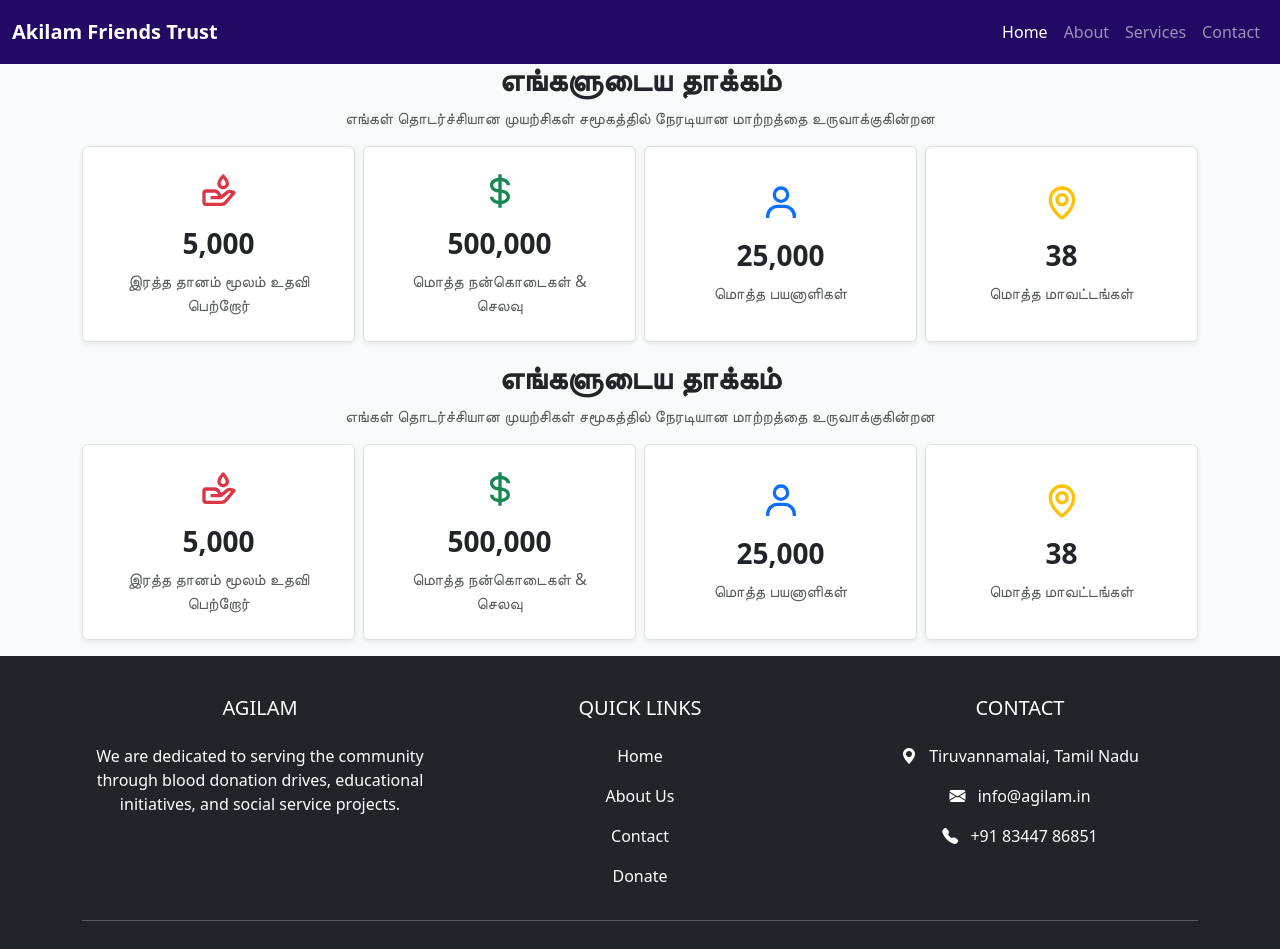
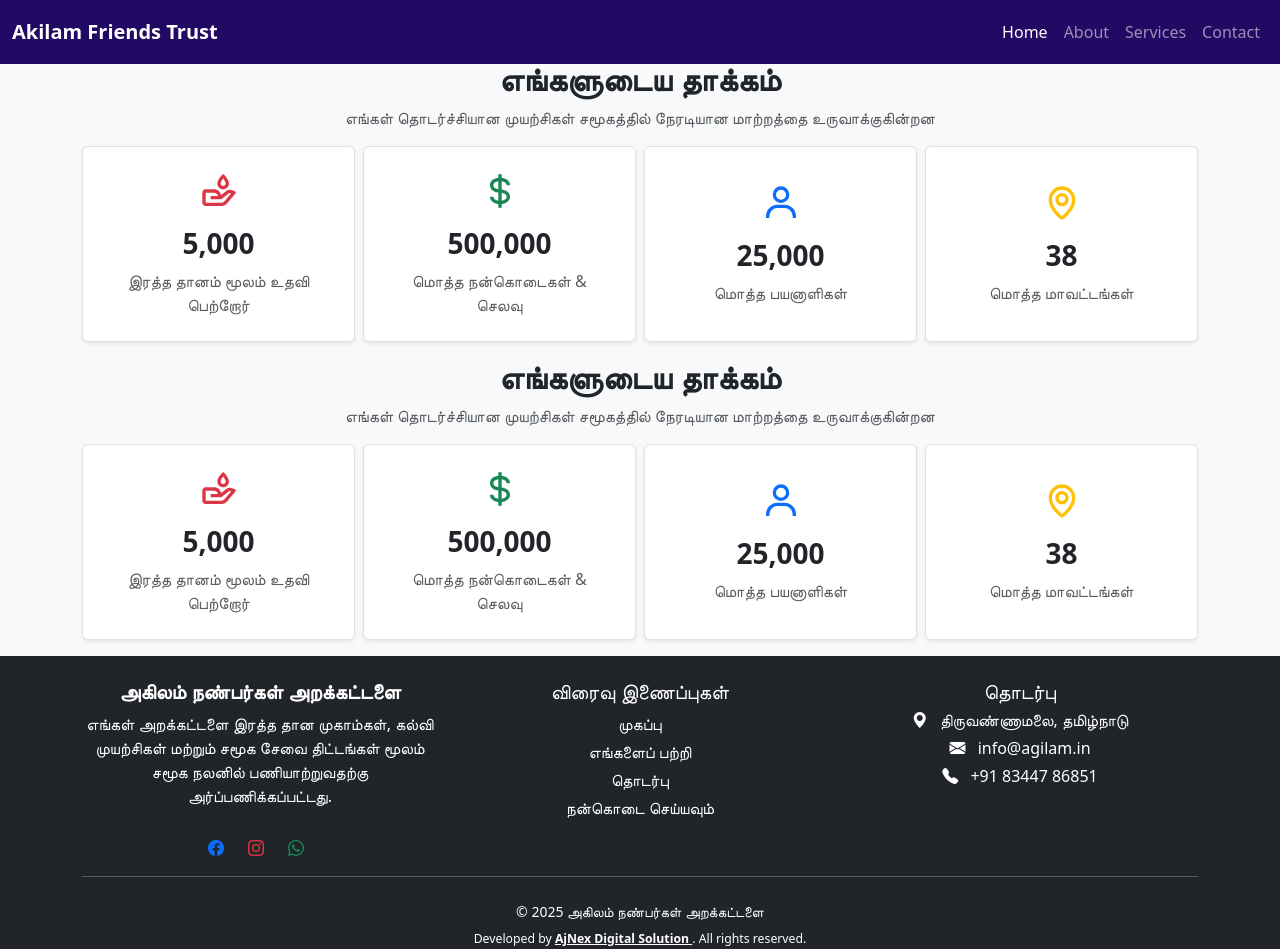
Before and after one commit to Ajith-Mathiyazhagan/agilam, a React (Create React App) app: page /Impact in a window 1280 px wide. Shown: the top 949 px of the page. Built offline with nearby package versions, Linux system fonts and the light colour scheme; no server answers.

Commit message:
Update frontend

```diff
--- a/src/Pages/Footer.js
+++ b/src/Pages/Footer.js
@@ -2,62 +2,67 @@ import React from "react";
 
 const Footer = () => {
   return (
-    <footer className="bg-dark text-white pt-4">
+    <footer className="bg-dark text-white pt-4 ">
       <div className="container text-center text-md-left">
         <div className="row">
 
           {/* About Section */}
-          <div className="col-md-4 col-lg-4 col-xl-4 mx-auto mt-3">
-            <h5 className="text-uppercase mb-4 font-weight-bold">Agilam </h5>
+          <div className="col-md-4 col-lg-4 col-xl-4 mx-auto ">
+            <h5 className=" mb-2 font-weight-bold"><b>அகிலம் நண்பர்கள் அறக்கட்டளை</b></h5>
             <p>
-              We are dedicated to serving the community through blood donation drives,
-              educational initiatives, and social service projects.
+              எங்கள் அறக்கட்டளை இரத்த தான முகாம்கள், கல்வி முயற்சிகள் மற்றும் சமூக சேவை திட்டங்கள் மூலம்
+              சமூக நலனில் பணியாற்றுவதற்கு அர்ப்பணிக்கப்பட்டது.
             </p>
+
           </div>
 
           {/* Links Section */}
-          <div className="col-md-4 col-lg-4 col-xl-4 mx-auto mt-3">
-            <h5 className="text-uppercase mb-4 font-weight-bold">Quick Links</h5>
-            <p>
-              <a href="#home" className="text-white text-decoration-none">Home</a>
+          <div className="col-md-4 col-lg-4 col-xl-4 mx-auto ">
+            <h5 className="text-uppercase mb-2 font-weight-bold">விரைவு இணைப்புகள்</h5>
+            <p className="mb-1">
+              <a href="#home" className="text-white text-decoration-none">முகப்பு</a>
+            </p>
+            <p className="mb-1">
+              <a href="#about" className="text-white text-decoration-none">எங்களைப் பற்றி</a>
+            </p>
+            <p className="mb-1">
+              <a href="#contact" className="text-white text-decoration-none">தொடர்பு</a>
             </p>
             <p>
-              <a href="#about" className="text-white text-decoration-none">About Us</a>
-            </p>
-            <p>
-              <a href="#contact" className="text-white text-decoration-none">Contact</a>
-            </p>
-            <p>
-              <a href="#donate" className="text-white text-decoration-none">Donate</a>
+              <a href="#donate" className="text-white text-decoration-none">நன்கொடை செய்யவும்</a>
             </p>
           </div>
 
           {/* Contact Section */}
-          <div className="col-md-4 col-lg-4 col-xl-4 mx-auto mt-3">
-            <h5 className="text-uppercase mb-4 font-weight-bold">Contact</h5>
-            <p><i className="bi bi-geo-alt-fill me-2"></i> Tiruvannamalai, Tamil Nadu</p>
-            <p><i className="bi bi-envelope-fill me-2"></i> info@agilam.in</p>
-            <p><i className="bi bi-telephone-fill me-2"></i> +91 83447 86851</p>
+          <div className="col-md-4 col-lg-4 col-xl-4 mx-auto ">
+            <h5 className="text-uppercase mb-1 font-weight-bold">தொடர்பு</h5>
+            <p className="mb-1"><i className="bi bi-geo-alt-fill me-2"></i> திருவண்ணாமலை, தமிழ்நாடு</p>
+            <p className="mb-1"><i className="bi bi-envelope-fill me-2"></i> info@agilam.in</p>
+            <p className="mb-1"><i className="bi bi-telephone-fill me-2"></i> +91 83447 86851</p>
           </div>
 
         </div>
+          <div className="col-md-5 col-lg-4">
+            <div className="text-center text-md-right">
+              <a href="/" className="text-primary me-4"><i className="bi bi-facebook"></i></a>
+              <a href="/" className="text-danger me-4"><i className="bi bi-instagram"></i></a>
+              <a href="/" className="text-success me-4"><i className="bi bi-whatsapp"></i></a>
+            </div>
+          </div>
 
         <hr className="mb-4" />
 
         <div className="row align-items-center">
           <div className="">
-            <p className="text-center text-md-left mx-auto">
-              © {new Date().getFullYear()} Agilam . All rights reserved.
+            <p className="text-center text-md-left mx-auto small ">
+              © {new Date().getFullYear()} அகிலம் நண்பர்கள் அறக்கட்டளை
+              <p className="mt-2 small text-">
+              Developed by <a className="text-white" href="https://ajnex.in"><b>AjNex Digital Solution </b></a>. All rights reserved.
+            </p>
             </p>
           </div>
 
-          <div className="col-md-5 col-lg-4">
-            <div className="text-center text-md-right">
-              <a href="/" className="text-white me-4"><i className="bi bi-facebook"></i></a>
-              <a href="/" className="text-white me-4"><i className="bi bi-instagram"></i></a>
-              <a href="/" className="text-white me-4"><i className="bi bi-whatsapp"></i></a>
-            </div>
-          </div>
+
         </div>
       </div>
     </footer>
```
